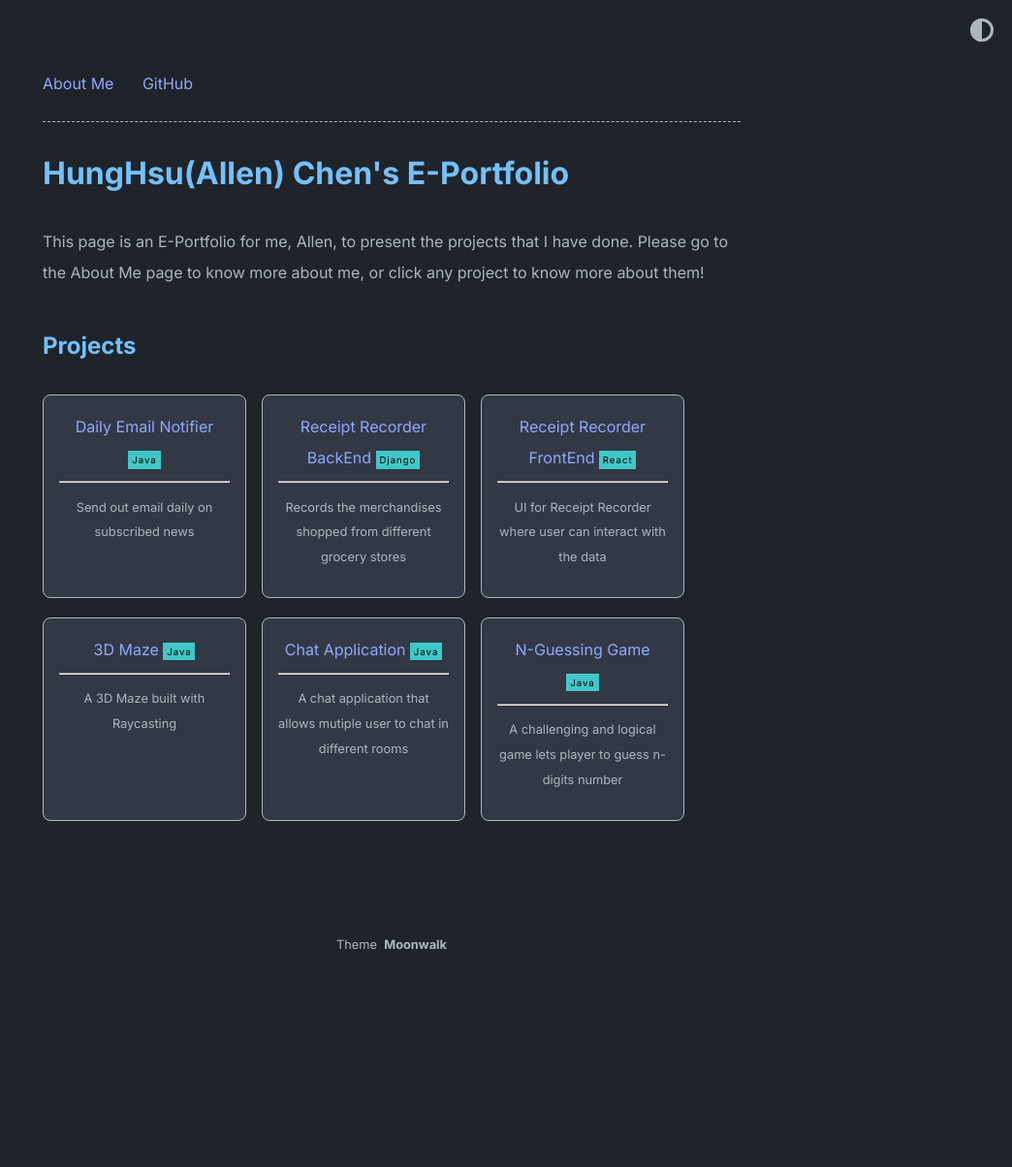
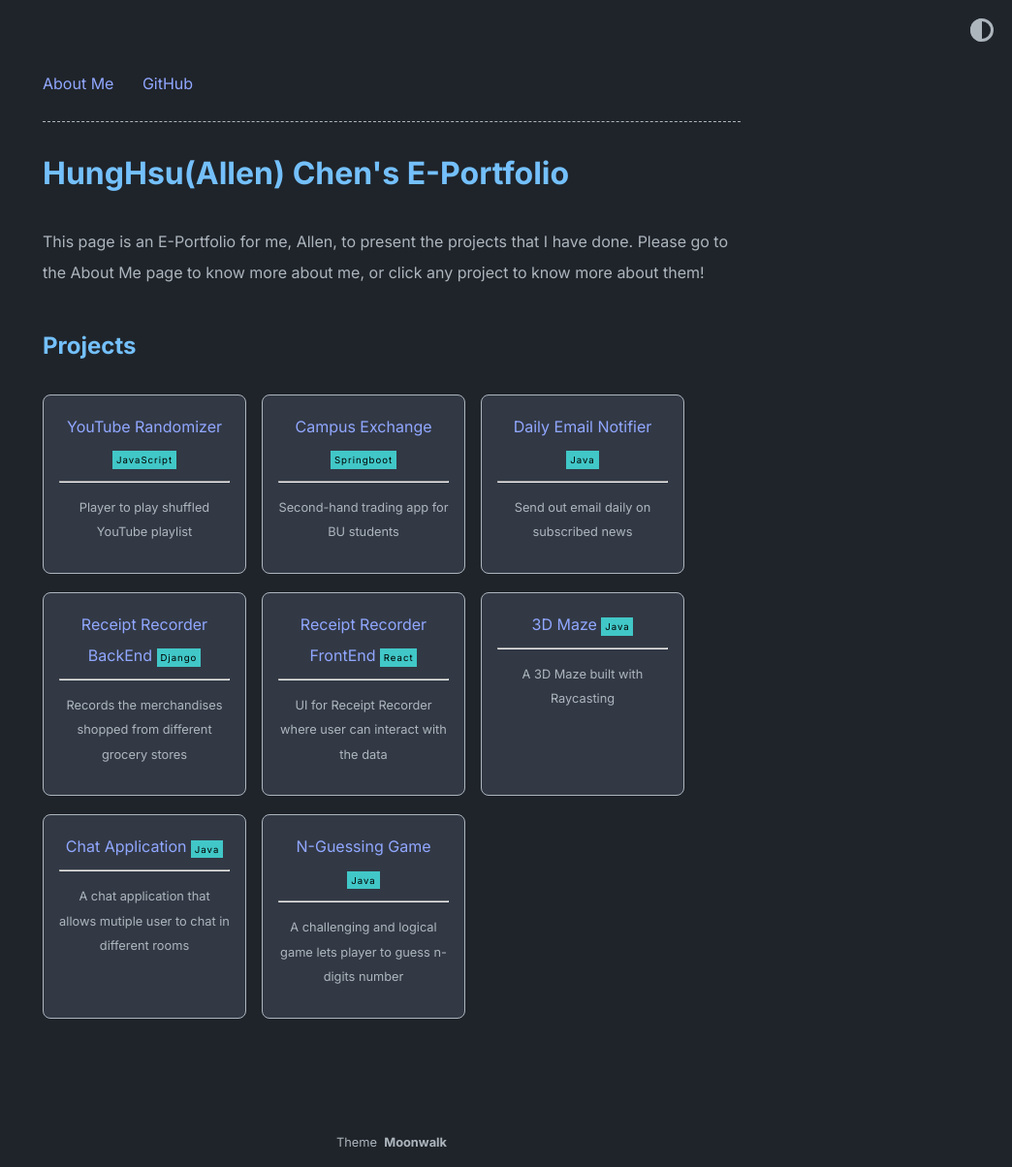
Before and after one commit to allenLQVE/e-portfolio, a Jekyll site: the page built from index.md, in a window 1280 px wide. Shown: the whole page at 97% size, without its empty margins (236-1280 px from the left). Built offline with Jekyll 4.4.1, drawn with Linux system fonts in a browser that asks for light colours; before the commit the page ends 1000 px from its top, so only the background shows below that.

Commit message:
youtubeRandomizer and campusExchang

```diff
--- a/_data/home.yml
+++ b/_data/home.yml
@@ -6,6 +6,16 @@ navbar_entries:
     url: https://github.com/allenLQVE
 
 project_entries:
+  - title: YouTube Randomizer
+    url: youtube-randomizer
+    desc: Player to play shuffled YouTube playlist
+    highlight: JavaScript
+
+  - title: Campus Exchange
+    url: campus-exchange
+    desc: Second-hand trading app for BU students
+    highlight: Springboot
+
   - title: Daily Email Notifier
     url: daily-email-notifier
     desc: Send out email daily on subscribed news
```
Also changed, not shown: _posts/2024-12-22-campus-exchange.md (added, +14 -0 lines), _posts/2024-12-22-youtube-randomizer.md (added, +17 -0 lines), assets/images/screenshot-campusExchange.png (added), assets/images/screenshot-youtubeRandomizer.PNG (added), assets/images/screenshot-youtubeRandomizer2.PNG (added).
